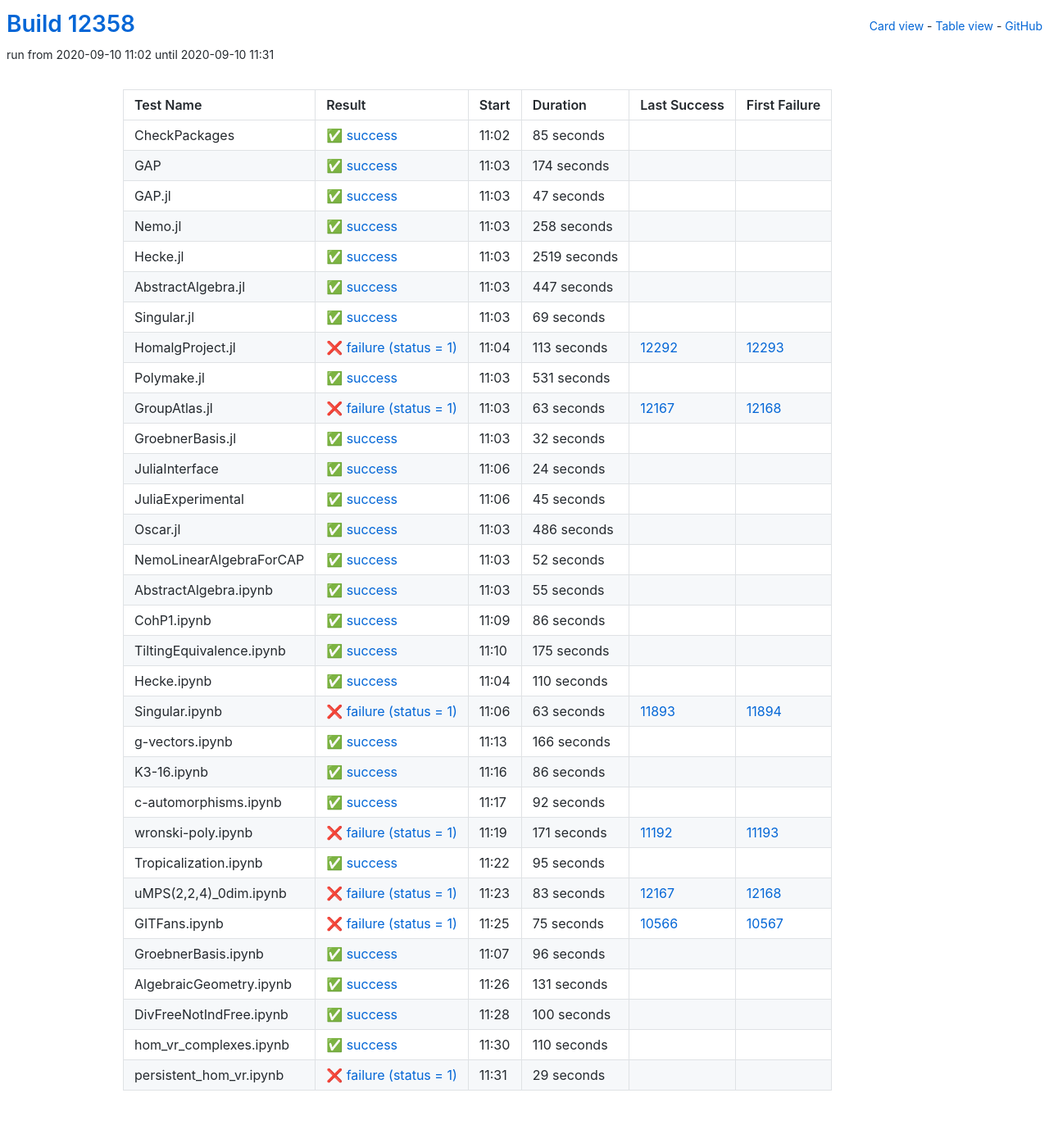
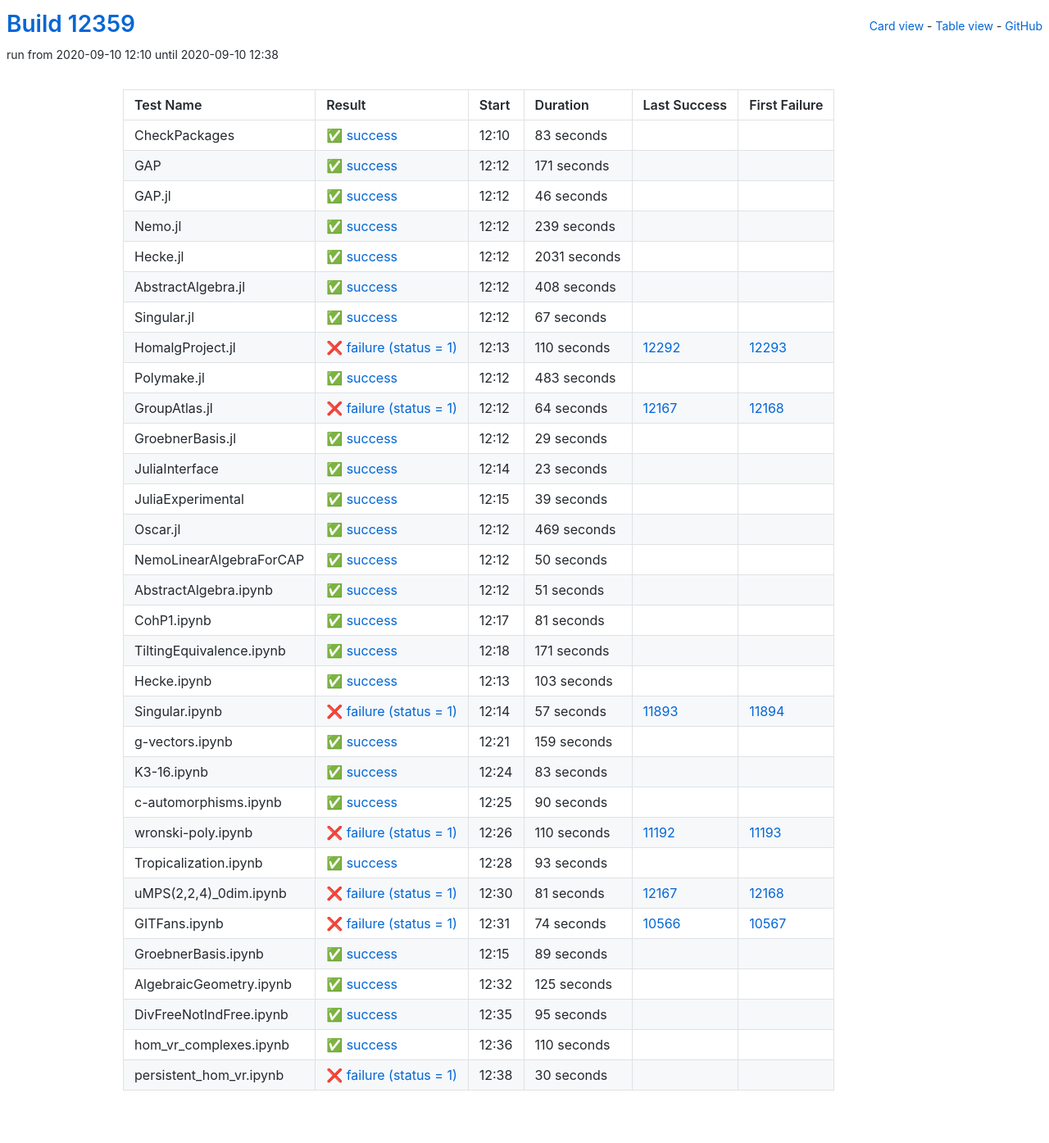
Before and after one commit to oscar-system/oscar-ci-status, a Jekyll site: the page built from table.html, in a window 1280 px wide. Shown: the whole page at 82% size. Built offline with Jekyll 4.4.1, drawn with Linux system fonts in a browser that asks for light colours.

Commit message:
Build #12359

```diff
--- a/_data/ci.yml
+++ b/_data/ci.yml
@@ -1,6 +1,6 @@
 ---
-build: 12358
-build_url: https://oscarci.mathematik.uni-kl.de/job/oscar/12358/
+build: 12359
+build_url: https://oscarci.mathematik.uni-kl.de/job/oscar/12359/
 job: oscar
 organization: oscar-system
 repo: oscar-ci-status
@@ -8,296 +8,356 @@ repourl: https://github.com/oscar-system/oscar-ci-status
 tests:
 - name: CheckPackages
   id: checkpackages
-  log: https://oscarci.mathematik.uni-kl.de/job/oscar/12358/artifact/logs/build-12358/CheckPackages.log
-  start: 2020-09-10 11:02
+  log: https://oscarci.mathematik.uni-kl.de/job/oscar/12359/artifact/logs/build-12359/CheckPackages.log
+  start: 2020-09-10 12:10
   success: true
   exitcode: 0
   status: success
-  duration: 85
+  duration: 83
   last_success: false
   last_success_url:
   first_failure: false
   first_failure_url:
 - name: GAP
   id: gap
-  log: https://oscarci.mathematik.uni-kl.de/job/oscar/12358/artifact/logs/build-12358/GAP.log
-  start: 2020-09-10 11:03
+  log: https://oscarci.mathematik.uni-kl.de/job/oscar/12359/artifact/logs/build-12359/GAP.log
+  start: 2020-09-10 12:12
   success: true
   exitcode: 0
   status: success
-  duration: 174
+  duration: 171
   last_success: false
   last_success_url:
   first_failure: false
   first_failure_url:
 - name: GAP.jl
   id: gap-jl
-  log: https://oscarci.mathematik.uni-kl.de/job/oscar/12358/artifact/logs/build-12358/GAP.jl.log
-  start: 2020-09-10 11:03
+  log: https://oscarci.mathematik.uni-kl.de/job/oscar/12359/artifact/logs/build-12359/GAP.jl.log
+  start: 2020-09-10 12:12
   success: true
   exitcode: 0
   status: success
-  duration: 47
+  duration: 46
   last_success: false
   last_success_url:
   first_failure: false
   first_failure_url:
 - name: Nemo.jl
   id: nemo-jl
-  log: https://oscarci.mathematik.uni-kl.de/job/oscar/12358/artifact/logs/build-12358/Nemo.jl.log
-  start: 2020-09-10 11:03
+  log: https://oscarci.mathematik.uni-kl.de/job/oscar/12359/artifact/logs/build-12359/Nemo.jl.log
+  start: 2020-09-10 12:12
   success: true
   exitcode: 0
   status: success
-  duration: 258
+  duration: 239
   last_success: false
   last_success_url:
   first_failure: false
   first_failure_url:
 - name: Hecke.jl
   id: hecke-jl
-  log: https://oscarci.mathematik.uni-kl.de/job/oscar/12358/artifact/logs/build-12358/Hecke.jl.log
-  start: 2020-09-10 11:03
+  log: https://oscarci.mathematik.uni-kl.de/job/oscar/12359/artifact/logs/build-12359/Hecke.jl.log
+  start: 2020-09-10 12:12
   success: true
   exitcode: 0
   status: success
-  duration: 2519
+  duration: 2031
   last_success: false
   last_success_url:
   first_failure: false
   first_failure_url:
 - name: AbstractAlgebra.jl
   id: abstractalgebra-jl
-  log: https://oscarci.mathematik.uni-kl.de/job/oscar/12358/artifact/logs/build-12358/AbstractAlgebra.jl.log
-  start: 2020-09-10 11:03
+  log: https://oscarci.mathematik.uni-kl.de/job/oscar/12359/artifact/logs/build-12359/AbstractAlgebra.jl.log
+  start: 2020-09-10 12:12
   success: true
   exitcode: 0
   status: success
-  duration: 447
+  duration: 408
   last_success: false
   last_success_url:
   first_failure: false
   first_failure_url:
 - name: Singular.jl
   id: singular-jl
-  log: https://oscarci.mathematik.uni-kl.de/job/oscar/12358/artifact/logs/build-12358/Singular.jl.log
-  start: 2020-09-10 11:03
+  log: https://oscarci.mathematik.uni-kl.de/job/oscar/12359/artifact/logs/build-12359/Singular.jl.log
+  start: 2020-09-10 12:12
   success: true
   exitcode: 0
   status: success
-  duration: 69
+  duration: 67
   last_success: false
   last_success_url:
   first_failure: false
   first_failure_url:
 - name: HomalgProject.jl
   id: homalgproject-jl
-  log: https://oscarci.mathematik.uni-kl.de/job/oscar/12358/artifact/logs/build-12358/HomalgProject.jl.log
-  start: 2020-09-10 11:04
+  log: https://oscarci.mathematik.uni-kl.de/job/oscar/12359/artifact/logs/build-12359/HomalgProject.jl.log
+  start: 2020-09-10 12:13
   success: false
   exitcode: 1
   status: failure
-  duration: 113
+  duration: 110
   last_success: 12292
   last_success_url: https://oscarci.mathematik.uni-kl.de/job/oscar/12292/
   first_failure: 12293
   first_failure_url: https://oscarci.mathematik.uni-kl.de/job/oscar/12293/
 - name: Polymake.jl
   id: polymake-jl
-  log: https://oscarci.mathematik.uni-kl.de/job/oscar/12358/artifact/logs/build-12358/Polymake.jl.log
-  start: 2020-09-10 11:03
+  log: https://oscarci.mathematik.uni-kl.de/job/oscar/12359/artifact/logs/build-12359/Polymake.jl.log
+  start: 2020-09-10 12:12
   success: true
   exitcode: 0
   status: success
-  duration: 531
+  duration: 483
   last_success: false
   last_success_url:
   first_failure: false
   first_failure_url:
 - name: GroupAtlas.jl
   id: groupatlas-jl
-  log: https://oscarci.mathematik.uni-kl.de/job/oscar/12358/artifact/logs/build-12358/GroupAtlas.jl.log
-  start: 2020-09-10 11:03
+  log: https://oscarci.mathematik.uni-kl.de/job/oscar/12359/artifact/logs/build-12359/GroupAtlas.jl.log
+  start: 2020-09-10 12:12
   success: false
   exitcode: 1
   status: failure
-  duration: 63
+  duration: 64
   last_success: 12167
   last_success_url: https://oscarci.mathematik.uni-kl.de/job/oscar/12167/
   first_failure: 12168
   first_failure_url: https://oscarci.mathematik.uni-kl.de/job/oscar/12168/
 - name: GroebnerBasis.jl
   id: groebnerbasis-jl
-  log: https://oscarci.mathematik.uni-kl.de/job/oscar/12358/artifact/logs/build-12358/GroebnerBasis.jl.log
-  start: 2020-09-10 11:03
+  log: https://oscarci.mathematik.uni-kl.de/job/oscar/12359/artifact/logs/build-12359/GroebnerBasis.jl.log
+  start: 2020-09-10 12:12
   success: true
   exitcode: 0
   status: success
-  duration: 32
+  duration: 29
   last_success: false
   last_success_url:
   first_failure: false
   first_failure_url:
 - name: JuliaInterface
   id: juliainterface
-  log: https://oscarci.mathematik.uni-kl.de/job/oscar/12358/artifact/logs/build-12358/JuliaInterface.log
-  start: 2020-09-10 11:06
+  log: https://oscarci.mathematik.uni-kl.de/job/oscar/12359/artifact/logs/build-12359/JuliaInterface.log
+  start: 2020-09-10 12:14
   success: true
   exitcode: 0
   status: success
-  duration: 24
+  duration: 23
   last_success: false
   last_success_url:
   first_failure: false
   first_failure_url:
 - name: JuliaExperimental
   id: juliaexperimental
-  log: https://oscarci.mathematik.uni-kl.de/job/oscar/12358/artifact/logs/build-12358/JuliaExperimental.log
-  start: 2020-09-10 11:06
+  log: https://oscarci.mathematik.uni-kl.de/job/oscar/12359/artifact/logs/build-12359/JuliaExperimental.log
+  start: 2020-09-10 12:15
   success: true
   exitcode: 0
   status: success
-  duration: 45
+  duration: 39
   last_success: false
   last_success_url:
   first_failure: false
   first_failure_url:
 - name: Oscar.jl
   id: oscar-jl
-  log: https://oscarci.mathematik.uni-kl.de/job/oscar/12358/artifact/logs/build-12358/Oscar.jl.log
-  start: 2020-09-10 11:03
+  log: https://oscarci.mathematik.uni-kl.de/job/oscar/12359/artifact/logs/build-12359/Oscar.jl.log
+  start: 2020-09-10 12:12
   success: true
   exitcode: 0
   status: success
-  duration: 486
+  duration: 469
   last_success: false
   last_success_url:
   first_failure: false
   first_failure_url:
 - name: NemoLinearAlgebraForCAP
   id: nemolinearalgebraforcap
-  log: https://oscarci.mathematik.uni-kl.de/job/oscar/12358/artifact/logs/build-12358/NemoLinearAlgebraForCAP.log
-  start: 2020-09-10 11:03
+  log: https://oscarci.mathematik.uni-kl.de/job/oscar/12359/artifact/logs/build-12359/NemoLinearAlgebraForCAP.log
+  start: 2020-09-10 12:12
   success: true
   exitcode: 0
   status: success
-  duration: 52
+  duration: 50
   last_success: false
   last_success_url:
   first_failure: false
   first_failure_url:
 - name: AbstractAlgebra.ipynb
   id: abstractalgebra-ipynb
-  log: https://oscarci.mathematik.uni-kl.de/job/oscar/12358/artifact/logs/build-12358/AbstractAlgebra.ipynb.log
-  start: 2020-09-10 11:03
+  log: https://oscarci.mathematik.uni-kl.de/job/oscar/12359/artifact/logs/build-12359/AbstractAlgebra.ipynb.log
+  start: 2020-09-10 12:12
   success: true
   exitcode: 0
   status: success
-  duration: 55
+  duration: 51
   last_success: false
   last_success_url:
   first_failure: false
   first_failure_url:
 - name: CohP1.ipynb
   id: cohp1-ipynb
-  log: https://oscarci.mathematik.uni-kl.de/job/oscar/12358/artifact/logs/build-12358/CohP1.ipynb.log
-  start: 2020-09-10 11:09
+  log: https://oscarci.mathematik.uni-kl.de/job/oscar/12359/artifact/logs/build-12359/CohP1.ipynb.log
+  start: 2020-09-10 12:17
   success: true
   exitcode: 0
   status: success
-  duration: 86
+  duration: 81
   last_success: false
   last_success_url:
   first_failure: false
   first_failure_url:
 - name: TiltingEquivalence.ipynb
   id: tiltingequivalence-ipynb
-  log: https://oscarci.mathematik.uni-kl.de/job/oscar/12358/artifact/logs/build-12358/TiltingEquivalence.ipynb.log
-  start: 2020-09-10 11:10
+  log: https://oscarci.mathematik.uni-kl.de/job/oscar/12359/artifact/logs/build-12359/TiltingEquivalence.ipynb.log
+  start: 2020-09-10 12:18
   success: true
   exitcode: 0
   status: success
-  duration: 175
+  duration: 171
   last_success: false
   last_success_url:
   first_failure: false
   first_failure_url:
 - name: Hecke.ipynb
   id: hecke-ipynb
-  log: https://oscarci.mathematik.uni-kl.de/job/oscar/12358/artifact/logs/build-12358/Hecke.ipynb.log
-  start: 2020-09-10 11:04
+  log: https://oscarci.mathematik.uni-kl.de/job/oscar/12359/artifact/logs/build-12359/Hecke.ipynb.log
+  start: 2020-09-10 12:13
   success: true
   exitcode: 0
   status: success
-  duration: 110
+  duration: 103
   last_success: false
   last_success_url:
   first_failure: false
   first_failure_url:
 - name: Singular.ipynb
   id: singular-ipynb
-  log: https://oscarci.mathematik.uni-kl.de/job/oscar/12358/artifact/logs/build-12358/Singular.ipynb.log
-  start: 2020-09-10 11:06
+  log: https://oscarci.mathematik.uni-kl.de/job/oscar/12359/artifact/logs/build-12359/Singular.ipynb.log
+  start: 2020-09-10 12:14
   success: false
   exitcode: 1
   status: failure
-  duration: 63
+  duration: 57
   last_success: 11893
   last_success_url: https://oscarci.mathematik.uni-kl.de/job/oscar/11893/
   first_failure: 11894
   first_failure_url: https://oscarci.mathematik.uni-kl.de/job/oscar/11894/
 - name: g-vectors.ipynb
   id: g-vectors-ipynb
-  log: https://oscarci.mathematik.uni-kl.de/job/oscar/12358/artifact/logs/build-12358/g-vectors.ipynb.log
-  start: 2020-09-10 11:13
+  log: https://oscarci.mathematik.uni-kl.de/job/oscar/12359/artifact/logs/build-12359/g-vectors.ipynb.log
+  start: 2020-09-10 12:21
   success: true
   exitcode: 0
   status: success
-  duration: 166
+  duration: 159
   last_success: false
   last_success_url:
   first_failure: false
   first_failure_url:
 - name: K3-16.ipynb
   id: k3-16-ipynb
-  log: https://oscarci.mathematik.uni-kl.de/job/oscar/12358/artifact/logs/build-12358/K3-16.ipynb.log
-  start: 2020-09-10 11:16
+  log: https://oscarci.mathematik.uni-kl.de/job/oscar/12359/artifact/logs/build-12359/K3-16.ipynb.log
+  start: 2020-09-10 12:24
   success: true
   exitcode: 0
   status: success
-  duration: 86
+  duration: 83
   last_success: false
   last_success_url:
   first_failure: false
   first_failure_url:
 - name: c-automorphisms.ipynb
   id: c-automorphisms-ipynb
-  log: https://oscarci.mathematik.uni-kl.de/job/oscar/12358/artifact/logs/build-12358/c-automorphisms.ipynb.log
-  start: 2020-09-10 11:17
+  log: https://oscarci.mathematik.uni-kl.de/job/oscar/12359/artifact/logs/build-12359/c-automorphisms.ipynb.log
+  start: 2020-09-10 12:25
   success: true
   exitcode: 0
   status: success
-  duration: 92
+  duration: 90
   last_success: false
   last_success_url:
   first_failure: false
   first_failure_url:
 - name: wronski-poly.ipynb
   id: wronski-poly-ipynb
-  log: https://oscarci.mathematik.uni-kl.de/job/oscar/12358/artifact/logs/build-12358/wronski-poly.ipynb.log
-  start: 2020-09-10 11:19
+  log: https://oscarci.mathematik.uni-kl.de/job/oscar/12359/artifact/logs/build-12359/wronski-poly.ipynb.log
+  start: 2020-09-10 12:26
   success: false
   exitcode: 1
   status: failure
-  duration: 171
+  duration: 110
   last_success: 11192
   last_success_url: https://oscarci.mathematik.uni-kl.de/job/oscar/11192/
   first_failure: 11193
   first_failure_url: https://oscarci.mathematik.uni-kl.de/job/oscar/11193/
 - name: Tropicalization.ipynb
   id: tropicalization-ipynb
-  log: https://oscarci.mathematik.uni-kl.de/job/oscar/12358/artifact/logs/build-12358/Tropicalization.ipynb.log
-  start: 2020-09-10 11:22
+  log: https://oscarci.mathematik.uni-kl.de/job/oscar/12359/artifact/logs/build-12359/Tropicalization.ipynb.log
+  start: 2020-09-10 12:28
+  success: true
+  exitcode: 0
+  status: success
+  duration: 93
+  last_success: false
+  last_success_url:
+  first_failure: false
+  first_failure_url:
+- name: uMPS(2,2,4)_0dim.ipynb
+  id: umps-2-2-4-0dim-ipynb
+  log: https://oscarci.mathematik.uni-kl.de/job/oscar/12359/artifact/logs/build-12359/uMPS-2-2-4-_0dim.ipynb.log
+  start: 2020-09-10 12:30
+  success: false
+  exitcode: 1
+  status: failure
+  duration: 81
+  last_success: 12167
+  last_success_url: https://oscarci.mathematik.uni-kl.de/job/oscar/12167/
+  first_failure: 12168
+  first_failure_url: https://oscarci.mathematik.uni-kl.de/job/oscar/12168/
+- name: GITFans.ipynb
+  id: gitfans-ipynb
+  log: https://oscarci.mathematik.uni-kl.de/job/oscar/12359/artifact/logs/build-12359/GITFans.ipynb.log
+  start: 2020-09-10 12:31
+  success: false
+  exitcode: 1
+  status: failure
+  duration: 74
+  last_success: 10566
+  last_success_url: https://oscarci.mathematik.uni-kl.de/job/oscar/10566/
+  first_failure: 10567
+  first_failure_url: https://oscarci.mathematik.uni-kl.de/job/oscar/10567/
+- name: GroebnerBasis.ipynb
+  id: groebnerbasis-ipynb
+  log: https://oscarci.mathematik.uni-kl.de/job/oscar/12359/artifact/logs/build-12359/GroebnerBasis.ipynb.log
+  start: 2020-09-10 12:15
+  success: true
+  exitcode: 0
+  status: success
+  duration: 89
+  last_success: false
+  last_success_url:
+  first_failure: false
+  first_failure_url:
+- name: AlgebraicGeometry.ipynb
+  id: algebraicgeometry-ipynb
+  log: https://oscarci.mathematik.uni-kl.de/job/oscar/12359/artifact/logs/build-12359/AlgebraicGeometry.ipynb.log
+  start: 2020-09-10 12:32
+  success: true
+  exitcode: 0
+  status: success
+  duration: 125
+  last_success: false
+  last_success_url:
+  first_failure: false
+  first_failure_url:
+- name: DivFreeNotIndFree.ipynb
+  id: divfreenotindfree-ipynb
+  log: https://oscarci.mathematik.uni-kl.de/job/oscar/12359/artifact/logs/build-12359/DivFreeNotIndFree.ipynb.log
+  start: 2020-09-10 12:35
   success: true
   exitcode: 0
   status: success
@@ -306,70 +366,10 @@ tests:
   last_success_url:
   first_failure: false
   first_failure_url:
-- name: uMPS(2,2,4)_0dim.ipynb
-  id: umps-2-2-4-0dim-ipynb
-  log: https://oscarci.mathematik.uni-kl.de/job/oscar/12358/artifact/logs/build-12358/uMPS-2-2-4-_0dim.ipynb.log
-  start: 2020-09-10 11:23
-  success: false
-  exitcode: 1
-  status: failure
-  duration: 83
-  last_success: 12167
-  last_success_url: https://oscarci.mathematik.uni-kl.de/job/oscar/12167/
-  first_failure: 12168
-  first_failure_url: https://oscarci.mathematik.uni-kl.de/job/oscar/12168/
-- name: GITFans.ipynb
-  id: gitfans-ipynb
-  log: https://oscarci.mathematik.uni-kl.de/job/oscar/12358/artifact/logs/build-12358/GITFans.ipynb.log
-  start: 2020-09-10 11:25
-  success: false
-  exitcode: 1
-  status: failure
-  duration: 75
-  last_success: 10566
-  last_success_url: https://oscarci.mathematik.uni-kl.de/job/oscar/10566/
-  first_failure: 10567
-  first_failure_url: https://oscarci.mathematik.uni-kl.de/job/oscar/10567/
-- name: GroebnerBasis.ipynb
-  id: groebnerbasis-ipynb
-  log: https://oscarci.mathematik.uni-kl.de/job/oscar/12358/artifact/logs/build-12358/GroebnerBasis.ipynb.log
-  start: 2020-09-10 11:07
-  success: true
-  exitcode: 0
-  status: success
-  duration: 96
-  last_success: false
-  last_success_url:
-  first_failure: false
-  first_failure_url:
-- name: AlgebraicGeometry.ipynb
-  id: algebraicgeometry-ipynb
-  log: https://oscarci.mathematik.uni-kl.de/job/oscar/12358/artifact/logs/build-12358/AlgebraicGeometry.ipynb.log
-  start: 2020-09-10 11:26
-  success: true
-  exitcode: 0
-  status: success
-  duration: 131
-  last_success: false
-  last_success_url:
-  first_failure: false
-  first_failure_url:
-- name: DivFreeNotIndFree.ipynb
-  id: divfreenotindfree-ipynb
-  log: https://oscarci.mathematik.uni-kl.de/job/oscar/12358/artifact/logs/build-12358/DivFreeNotIndFree.ipynb.log
-  start: 2020-09-10 11:28
-  success: true
-  exitcode: 0
-  status: success
-  duration: 100
-  last_success: false
-  last_success_url:
-  first_failure: false
-  first_failure_url:
 - name: hom_vr_complexes.ipynb
   id: hom-vr-complexes-ipynb
-  log: https://oscarci.mathematik.uni-kl.de/job/oscar/12358/artifact/logs/build-12358/hom_vr_complexes.ipynb.log
-  start: 2020-09-10 11:30
+  log: https://oscarci.mathematik.uni-kl.de/job/oscar/12359/artifact/logs/build-12359/hom_vr_complexes.ipynb.log
+  start: 2020-09-10 12:36
   success: true
   exitcode: 0
   status: success
@@ -380,12 +380,12 @@ tests:
   first_failure_url:
 - name: persistent_hom_vr.ipynb
   id: persistent-hom-vr-ipynb
-  log: https://oscarci.mathematik.uni-kl.de/job/oscar/12358/artifact/logs/build-12358/persistent_hom_vr.ipynb.log
-  start: 2020-09-10 11:31
+  log: https://oscarci.mathematik.uni-kl.de/job/oscar/12359/artifact/logs/build-12359/persistent_hom_vr.ipynb.log
+  start: 2020-09-10 12:38
   success: false
   exitcode: 1
   status: failure
-  duration: 29
+  duration: 30
   last_success: false
   last_success_url:
   first_failure: false
```
Also changed, not shown: README.md.
